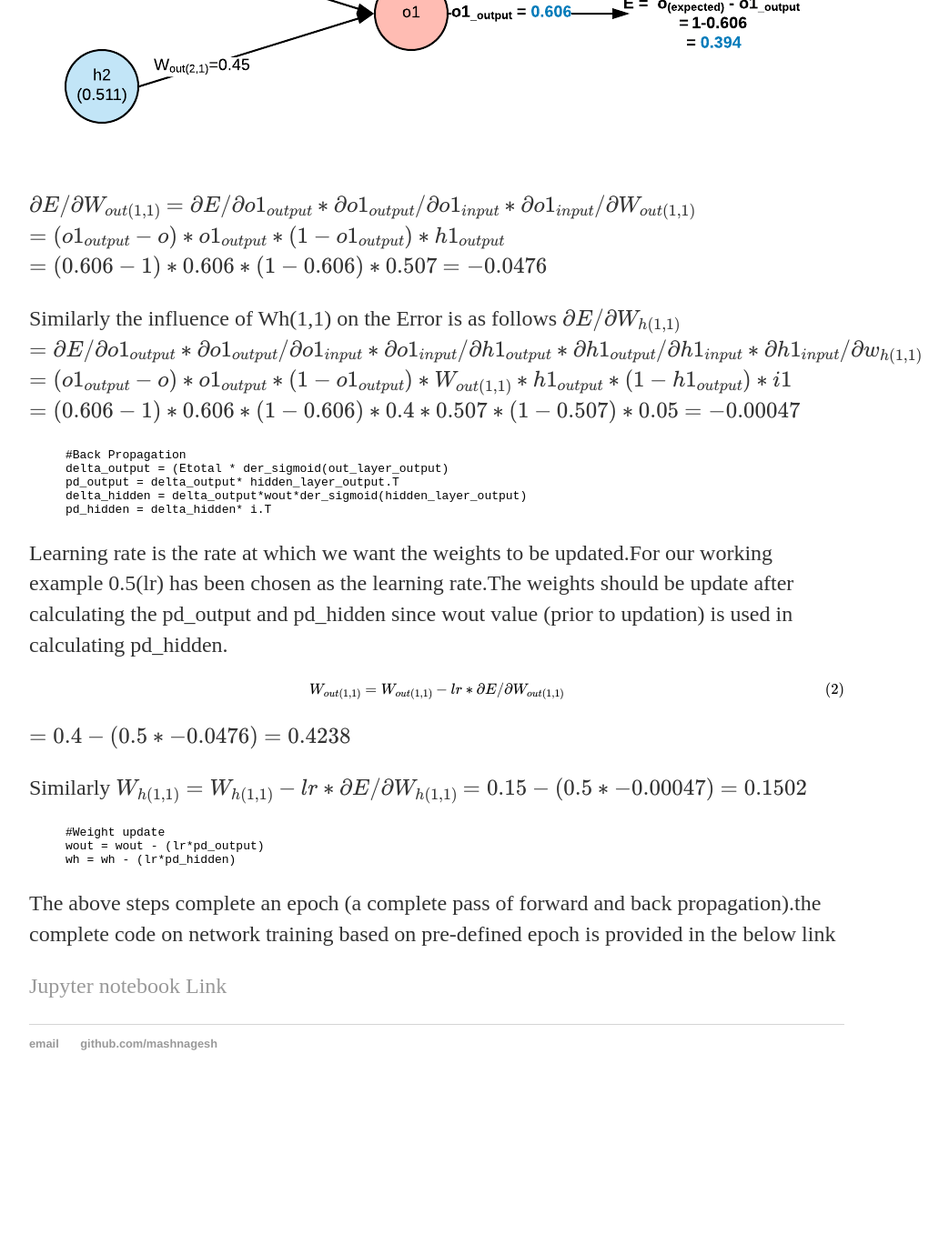
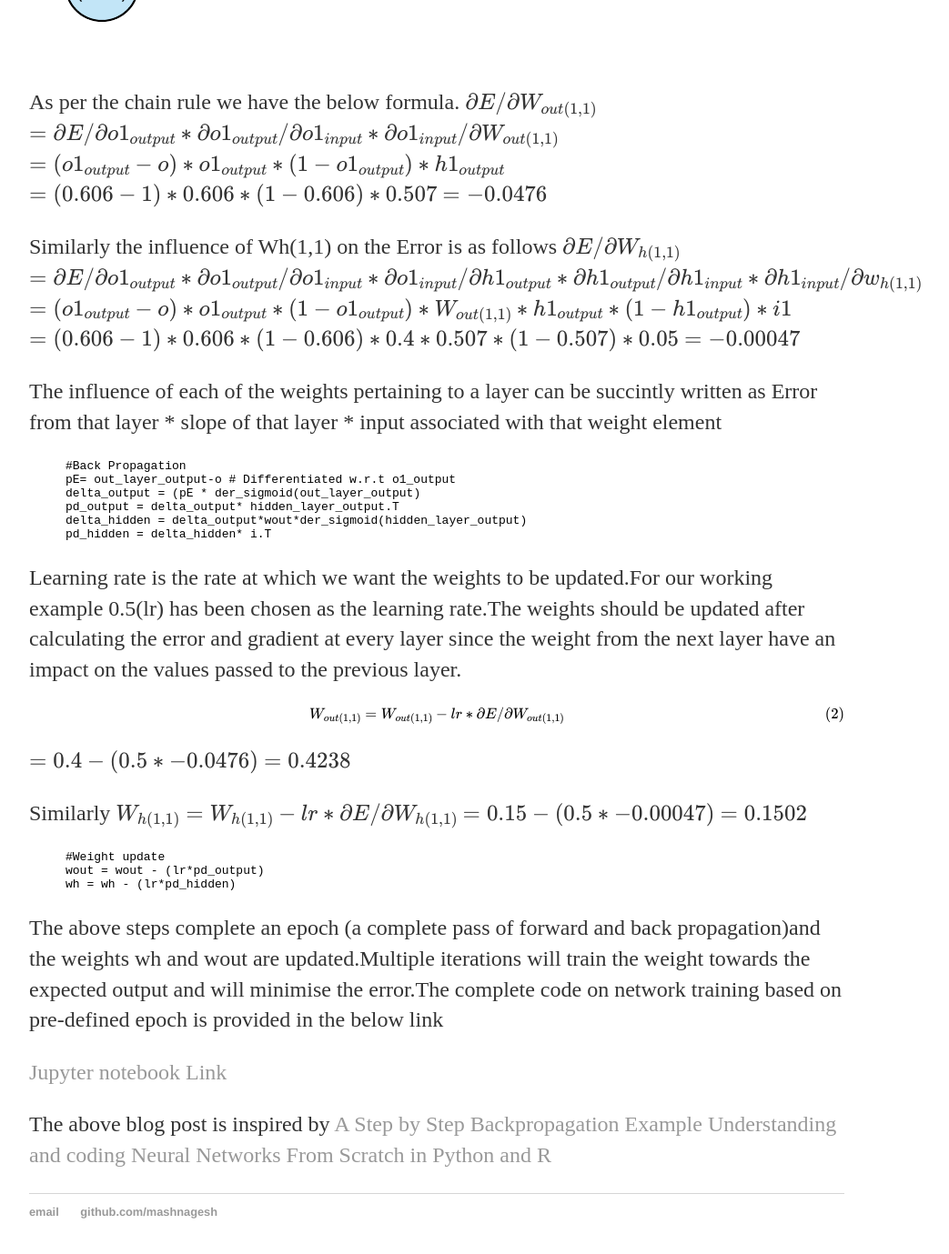
Before and after one commit to MashNagesh/mashnagesh.github.io, a Jekyll site: the page built from _posts/2018-05-01-Simple-Neural-Network.md, in a window 1280 px wide and 1400 px high, scrolled down 2641 px. Shown: the top 1379 px of the window at 91% size, without its empty margins (160-1203 px from the left). Built offline with Jekyll 4.4.1, drawn with Linux system fonts in a browser that asks for light colours; formulas are drawn with MathJax 3; before the commit the page ends 3856 px from its top, so only the background shows below that; some of the changed text lies outside the part shown.

Commit message:
Update 2018-05-01-Simple-Neural-Network.md
Changes as per Rajiv's Comments

```diff
--- a/_posts/2018-05-01-Simple-Neural-Network.md
+++ b/_posts/2018-05-01-Simple-Neural-Network.md
@@ -53,20 +51,26 @@ The influence of Wout(1,1) on the Error is depicted below
 
 ![Network4](/images/NN-Step4.png){:class="img-responsive"}
 
+As per the chain rule we have  the below formula.
 $$\partial E/\partial W_{out(1,1)}$$ $$= \partial E / \partial o1_{output} * \partial o1_{output} / \partial o1_{input} * \partial o1_{input} /\partial W_{out(1,1)} $$ $$ = (o1_{output}-o) * o1_{output}*(1-o1_{output})*h1_{output}$$ $$ = (0.606-1) * 0.606 *(1-0.606) *0.507 $$ $$ = -0.0476$$
+
 
 Similarly the influence of Wh(1,1) on the Error is as follows
 $$\partial E/\partial W_{h(1,1)}$$ $$= \partial E / \partial o1_{output} * \partial o1_{output} / \partial o1_{input} * \partial o1_{input} /\partial h1_{output} * \partial h1_{output}/\partial h1_{input} * \partial h1_{input}/\partial w_{h(1,1)} $$ $$=(o1_{output}-o) *o1_{output}*(1-o1_{output})*W_{out(1,1)}*h1_{output}*(1-h1_{output})*i1$$ $$ = (0.606-1) * 0.606 *(1-0.606) * 0.4* 0.507*(1-0.507)*0.05 $$ $$ = -0.00047$$
 
+The influence of each of the weights pertaining to a layer can be succintly written as
+Error from that layer * slope of that layer * input associated with that weight element
+
 {% highlight python%}
 #Back Propagation
-delta_output = (Etotal * der_sigmoid(out_layer_output)
+pE= out_layer_output-o # Differentiated w.r.t o1_output
+delta_output = (pE * der_sigmoid(out_layer_output)
 pd_output = delta_output* hidden_layer_output.T
 delta_hidden = delta_output*wout*der_sigmoid(hidden_layer_output)
 pd_hidden = delta_hidden* i.T
 {% endhighlight%}
 
-Learning rate is the rate at which we want the weights to be updated.For our working example 0.5(lr) has been chosen as the learning rate.The weights should be update after calculating the pd_output and pd_hidden since wout value (prior to  updation) is used in calculating pd_hidden.
+Learning rate is the rate at which we want the weights to be updated.For our working example 0.5(lr) has been chosen as the learning rate.The weights should be updated after calculating the error and gradient at every layer since the weight from the next layer have an impact on the values passed to the previous layer.
 
 $$W_{out(1,1)} = W_{out(1,1)}- lr * \partial E/\partial W_{out(1,1)}$$
 
@@ -82,6 +86,10 @@ wout = wout - (lr*pd_output)
 wh = wh - (lr*pd_hidden)
 {% endhighlight%}
 
-The above steps complete an epoch (a complete pass of forward and back propagation).the complete code on network training based on pre-defined epoch is provided in the below link
+The above steps complete an epoch (a complete pass of forward and back propagation)and the weights wh and wout are updated.Multiple iterations will train the weight towards the expected output and will minimise the error.The complete code on network training based on pre-defined epoch is provided in the below link
 
 [Jupyter notebook Link](https://github.com/MashNagesh/NeuralNetwork/blob/master/NN_trial_Single_class.ipynb)
+
+The above blog post is inspired by
+[A Step by Step Backpropagation Example](https://mattmazur.com/2015/03/17/a-step-by-step-backpropagation-example/)
+[Understanding and coding Neural Networks From Scratch in Python and R](https://www.analyticsvidhya.com/blog/2017/05/neural-network-from-scratch-in-python-and-r/)
```
Also changed, not shown: other parts of _posts/2018-05-01-Simple-Neural-Network.md (+1 -3 lines).
